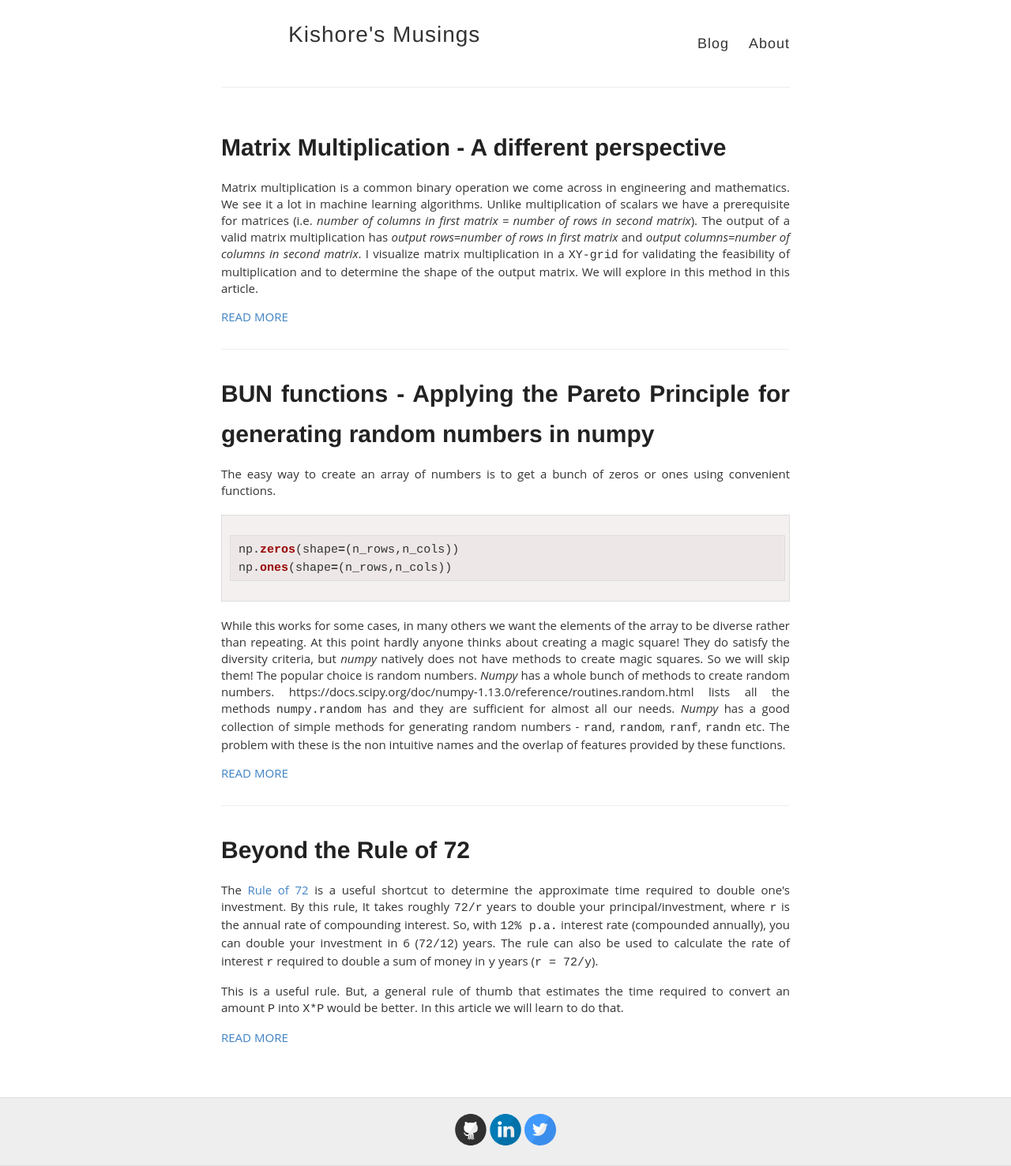
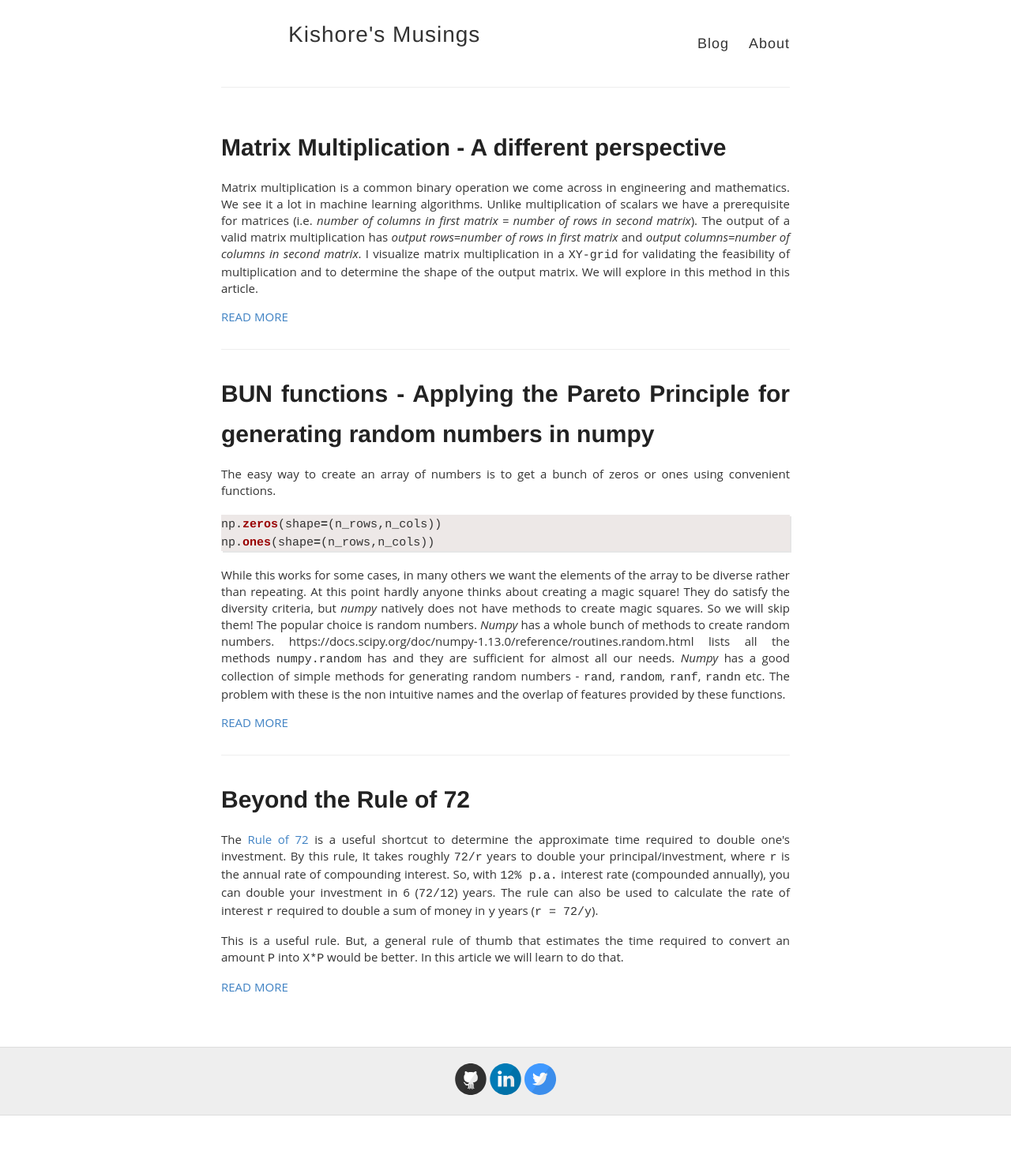
Before and after one commit to kishorepv/kishorepv.github.io, a Jekyll site: the page built from index.html, in a window 1280 px wide. Shown: the whole page at 79% size. Built offline with Jekyll 4.4.1, drawn with Linux system fonts in a browser that asks for light colours; after the commit the page ends 1413 px from its top, so only the background shows below that.

Commit message:
Update _highlights.scss

```diff
--- a/_sass/_highlights.scss
+++ b/_sass/_highlights.scss
@@ -1,19 +1,22 @@
 
 .highlight {
-  background-color: rgba(231,225,224,0.5);
-  padding: 5px 5px 5px 10px;
-  border: 1px solid #ddd;
-  //-moz-box-shadow: 2px 2px rgba(0,0,0,0.05);
-  //-webkit-box-shadow: 2px 2px rgba(0,0,0,0.05);
-  //box-shadow: 2px 2px rgba(0,0,0,0.05);
+
+  //padding: 5px 5px 5px 10px;
+  //background-color: rgba(231,225,224,0.5);
+  //background-clip: content-box;
+  border: 0px solid #ddd;
+  -moz-box-shadow: 2px 2px rgba(0,0,0,0.05);
+  -webkit-box-shadow: 2px 2px rgba(0,0,0,0.05);
+  box-shadow: 2px 2px rgba(0,0,0,0.05);
   margin: 20px 0 20px 0;
-  overflow: scroll;
+  //overflow: scroll;
 }
 
 code {
   font-family:'Bitstream Vera Sans Mono','Courier', monospace;
 }
-//.highlight  { background: #F16353; }
+
+.highlight  { background: rgba(231,225,224,0.5); }
 .highlight .c { color: #999988; font-style: italic } /* Comment */
 .highlight .err { color: #a61717; background-color: #e3d2d2 } /* Error */
 .highlight .k { font-weight: bold } /* Keyword */
```
